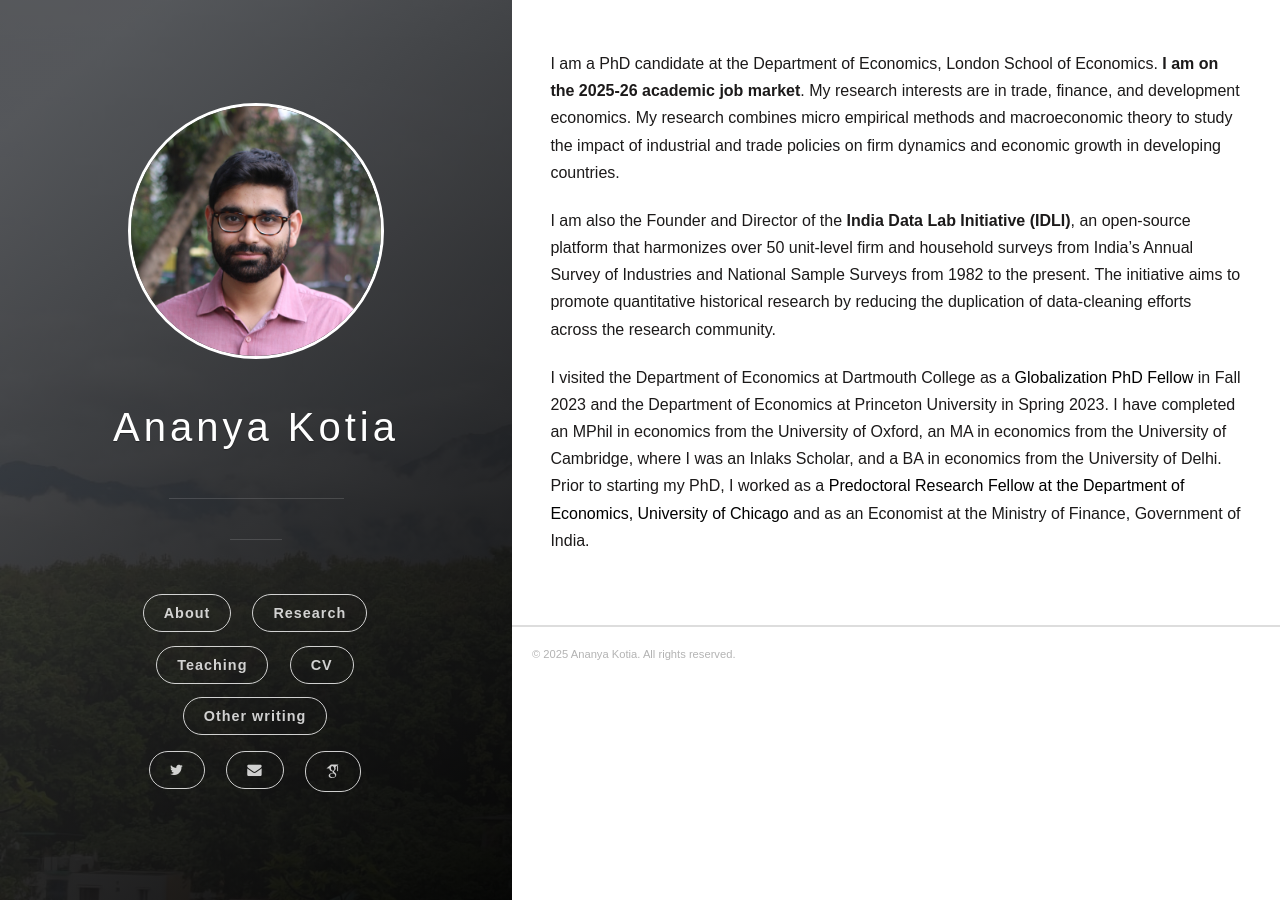
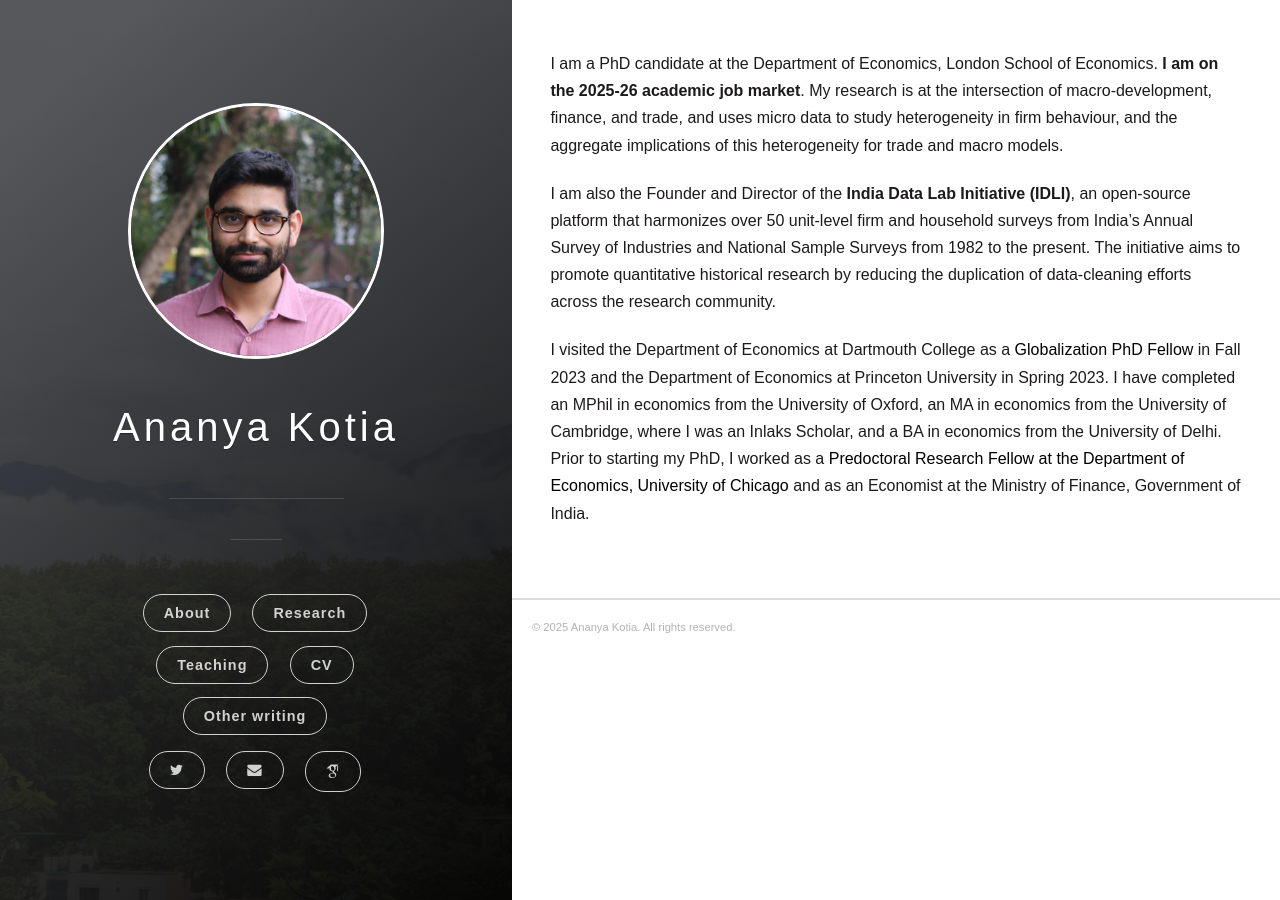
Before and after one commit to ananyakotia/ananyakotia.github.io, a Jekyll site: the page built from pages/about.markdown, in a window 1280 px wide. Built offline with Jekyll 4.4.1, drawn with Linux system fonts in a browser that asks for light colours; some web fonts are replaced.

Commit message:
Update about.markdown

```diff
--- a/pages/about.markdown
+++ b/pages/about.markdown
@@ -5,7 +5,7 @@ hide_title: true
 permalink: /about/
 ---
 
-I am a PhD candidate at the Department of Economics, London School of Economics. <strong>I am on the 2025-26 academic job market</strong>. My research interests are in  trade, finance, and development economics. My research combines micro empirical methods and macroeconomic theory to study the impact of industrial and trade policies on firm dynamics and economic growth in developing countries.
+I am a PhD candidate at the Department of Economics, London School of Economics. <strong>I am on the 2025-26 academic job market</strong>. My research is at the intersection of macro-development, finance, and trade, and uses micro data to study heterogeneity in firm behaviour, and the aggregate implications of this heterogeneity for trade and macro models.
 
 I am also the Founder and Director of the <strong>India Data Lab Initiative (IDLI)</strong>, an open-source platform that harmonizes over 50 unit-level firm and household surveys from India's Annual Survey of Industries and  National Sample Surveys from 1982 to the present. The initiative aims to promote quantitative historical research by reducing the duplication of  data-cleaning efforts across the research community.
 
```
